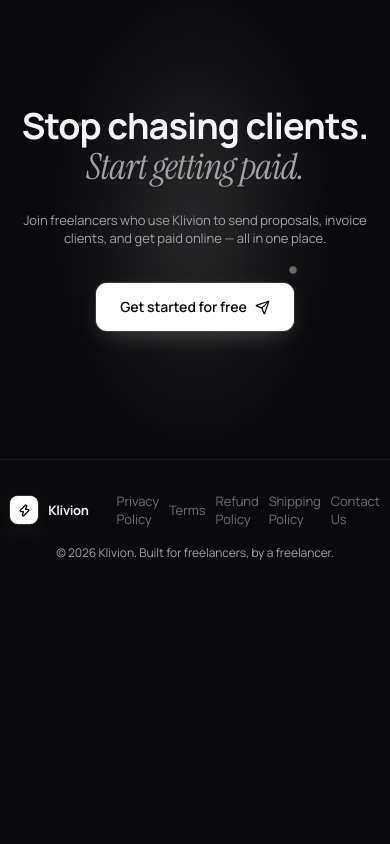
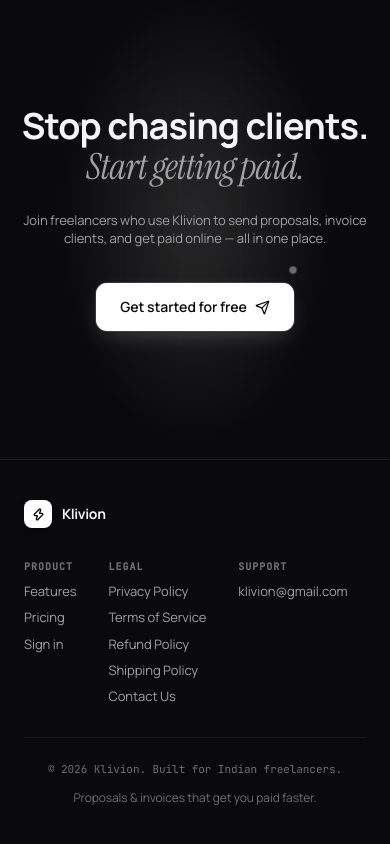
Before and after one commit to KrishnaThakur10/klivion, a Next.js app: page / in a window 390 px wide. Shown: the part 7397-8241 px from the top of the page. Before the commit the page ends 7990 px from the top, so only its background shows below. Built offline with nearby package versions, Linux system fonts and the light colour scheme.

Commit message:
fix the mobile view

```diff
--- a/app/invoices/[id]/page.tsx
+++ b/app/invoices/[id]/page.tsx
@@ -49,24 +49,29 @@
       <nav
         className="sticky top-0 z-10 backdrop-blur-xl"
         style={{
-          background: "rgba(10,10,12,0.8)",
+          background: "rgba(10,10,12,0.85)",
           borderBottom: "0.5px solid var(--hairline)",
         }}
       >
-        <div className="max-w-3xl mx-auto px-5 md:px-8 h-14 flex items-center justify-between">
-          <div className="flex items-center gap-2">
+        <div className="max-w-3xl mx-auto px-4 md:px-8 h-14 flex items-center justify-between gap-3">
+          {/* Logo */}
+          <div className="flex items-center gap-2 shrink-0">
             <div
               className="w-7 h-7 rounded-lg flex items-center justify-center"
               style={{ background: "#ffffff", boxShadow: "var(--shadow-primary)" }}
             >
               <Zap className="w-3.5 h-3.5" style={{ color: "#0a0a0c" }} strokeWidth={2.5} />
             </div>
-            <span className="text-[14px] font-semibold tracking-tight">Klivion</span>
+            <span className="text-[14px] font-semibold tracking-tight hidden sm:block">
+              Klivion
+            </span>
           </div>
-          <div className="flex items-center gap-4">
-            <PDFDownloadButton targetId={`invoice-${invoice.id}`} filename={`${invoice.number}.pdf`} label="Download PDF" />
+
+          {/* Right side */}
+          <div className="flex items-center gap-2 min-w-0">
+            {/* Status badge */}
             <span
-              className="flex items-center gap-1.5 text-[11px] font-medium px-2.5 py-1 rounded-md"
+              className="flex items-center gap-1.5 text-[11px] font-medium px-2.5 py-1 rounded-md shrink-0"
               style={{
                 background: sc.bg,
                 color: sc.color,
@@ -75,18 +80,25 @@
               }}
             >
               <StatusIcon className="w-3 h-3" />
-              {sc.label}
+              <span className="hidden sm:inline">{sc.label}</span>
             </span>
+
+            {/* PDF download */}
+            <PDFDownloadButton
+              targetId={`invoice-${invoice.id}`}
+              filename={`${invoice.number}.pdf`}
+              label="Download PDF"
+            />
           </div>
         </div>
       </nav>
 
-      <div className="max-w-3xl mx-auto px-5 md:px-8 py-10 space-y-4">
+      <div className="max-w-3xl mx-auto px-4 md:px-8 py-8 space-y-4">
 
         {/* Invoice header card */}
-        <div  id={`invoice-${invoice.id}`}>
+        <div id={`invoice-${invoice.id}`}>
           <div
-            className="rounded-2xl p-6 md:p-8"
+            className="rounded-2xl p-5 md:p-8"
             style={{
               background: "var(--bg-grid)",
               border: "0.5px solid var(--hairline)",
@@ -94,16 +106,16 @@
             }}
           >
             <div className="flex items-start justify-between gap-4 mb-6">
-              <div>
+              <div className="min-w-0">
                 <div className="flex items-center gap-3 mb-2">
                   <div
-                    className="w-9 h-9 rounded-xl flex items-center justify-center"
+                    className="w-9 h-9 rounded-xl flex items-center justify-center shrink-0"
                     style={{ background: "var(--inset-fill)", border: "0.5px solid var(--hairline)" }}
                   >
                     <Receipt className="w-4 h-4" style={{ color: "var(--text-3)" }} strokeWidth={1.5} />
                   </div>
                   <h1
-                    className="text-[22px] md:text-[26px] font-bold tracking-tight"
+                    className="text-[20px] md:text-[26px] font-bold tracking-tight"
                     style={{ color: "var(--text)", letterSpacing: "-0.02em", fontFamily: "var(--font-mono)" }}
                   >
                     {invoice.number}
@@ -132,28 +144,29 @@
                   Due Date
                 </p>
                 <p
-                  className="text-[14px] font-semibold"
+                  className="text-[13px] md:text-[14px] font-semibold"
                   style={{ color: isOverdue ? "var(--status-error)" : "var(--text)" }}
                 >
                   {new Date(invoice.dueDate).toLocaleDateString("en-IN", {
                     day: "numeric",
-                    month: "long",
+                    month: "short",
                     year: "numeric",
                   })}
                 </p>
               </div>
             </div>
 
-            {/* Line items table */}
+            {/* Line items — scrollable on mobile */}
             <div
               className="rounded-xl overflow-hidden mb-5"
               style={{ border: "0.5px solid var(--hairline)" }}
             >
+              <div className="overflow-x-auto">
                 {/* Table header */}
                 <div
-                className="grid px-4 py-2.5 text-[10px] font-semibold uppercase tracking-wider"
+                  className="grid px-4 py-2.5 text-[10px] font-semibold uppercase tracking-wider min-w-[400px]"
                   style={{
-                  gridTemplateColumns: "1fr 60px 100px 100px",
+                    gridTemplateColumns: "1fr 56px 96px 96px",
                     background: "var(--inset-fill)",
                     color: "var(--text-3)",
                     fontFamily: "var(--font-mono)",
@@ -169,9 +182,9 @@
                 {invoice.lineItems.map((item, i) => (
                   <div
                     key={item.id}
-                  className="grid items-center px-4 py-3"
+                    className="grid items-center px-4 py-3 min-w-[400px]"
                     style={{
-                    gridTemplateColumns: "1fr 60px 100px 100px",
+                      gridTemplateColumns: "1fr 56px 96px 96px",
                       borderBottom:
                         i < invoice.lineItems.length - 1
                           ? "0.5px solid rgba(255,255,255,0.04)"
@@ -196,10 +209,11 @@
                   </div>
                 ))}
               </div>
+            </div>
 
             {/* Totals */}
             <div className="flex justify-end">
-              <div className="w-60 space-y-2">
+              <div className="w-full sm:w-60 space-y-2">
                 <div className="flex justify-between text-[13px]">
                   <span style={{ color: "var(--text-3)" }}>Subtotal</span>
                   <span style={{ color: "var(--text-2)" }}>
@@ -260,7 +274,7 @@
           </div>
         ) : (
           <div
-            className="rounded-2xl p-6 md:p-8 text-center"
+            className="rounded-2xl p-5 md:p-8 text-center"
             style={{
               background: "var(--bg-grid)",
               border: "0.5px solid var(--hairline-strong)",
--- a/app/page.tsx
+++ b/app/page.tsx
@@ -566,36 +566,144 @@
 /* ── Footer ── */
 function Footer() {
   return (
-    <footer className="border-t border-border">
-      <div className="mx-auto flex max-w-6xl flex-col items-center justify-between gap-4 px-4 py-8 sm:flex-row">
-        <div className="flex items-center gap-7">
-          <div className="flex items-center gap-2.5">
-            <span className="btn-panel grid h-7 w-7 place-items-center rounded-lg bg-primary text-primary-foreground">
-              <Zap size={13} strokeWidth={2.5} />
+    <footer style={{ borderTop: "0.5px solid rgba(255,255,255,0.08)" }}>
+      <div className="mx-auto max-w-6xl px-6 py-10">
+        {/* Top row */}
+        <div className="flex flex-col gap-8 sm:flex-row sm:items-start sm:justify-between">
+          {/* Brand */}
+          <div className="flex items-center gap-2.5 shrink-0">
+            <div
+              className="w-7 h-7 rounded-lg flex items-center justify-center"
+              style={{
+                background: "#ffffff",
+                boxShadow: "inset 0 1px 0 rgba(255,255,255,0.4), 0 4px 12px -4px rgba(0,0,0,0.6)",
+              }}
+            >
+              <Zap size={13} strokeWidth={2.5} style={{ color: "#0a0a0c" }} />
+            </div>
+            <span
+              className="text-[14px] font-bold tracking-tight"
+              style={{ color: "#f5f5f7", fontFamily: "Manrope, sans-serif" }}
+            >
+              Klivion
             </span>
-            <span className="font-bold tracking-tight">Klivion</span>
           </div>
-          <div className="flex items-center gap-2.5">
-            <Link href="/privacy" style={{ fontFamily: "Manrope, sans-serif", fontSize: "13px", color: "#6e6e73", textDecoration: "none" }}>
-              Privacy Policy
-            </Link>
-            <Link href="/terms" style={{ fontFamily: "Manrope, sans-serif", fontSize: "13px", color: "#6e6e73", textDecoration: "none" }}>
-              Terms
-            </Link>
-            <Link href="/refund-policy" style={{ fontFamily: "Manrope, sans-serif", fontSize: "13px", color: "#6e6e73", textDecoration: "none" }}>
-              Refund Policy
-            </Link>
-            <Link href="/shipping-policy" style={{ fontFamily: "Manrope, sans-serif", fontSize: "13px", color: "#6e6e73", textDecoration: "none" }}>
-              Shipping Policy
-            </Link>
-            <Link href="/contact" style={{ fontFamily: "Manrope, sans-serif", fontSize: "13px", color: "#6e6e73", textDecoration: "none" }}>
-              Contact Us
-            </Link>
+
+          {/* Links grid */}
+          <div className="flex flex-wrap gap-x-8 gap-y-3">
+            <div className="flex flex-col gap-2">
+              <p
+                className="text-[10px] font-semibold uppercase tracking-widest"
+                style={{ color: "#6e6e73", fontFamily: "'JetBrains Mono', monospace" }}
+              >
+                Product
+              </p>
+              {[
+                { label: "Features", href: "/#features" },
+                { label: "Pricing", href: "/#pricing" },
+                { label: "Sign in", href: "/login" },
+              ].map(l => (
+                <Link
+                  key={l.href}
+                  href={l.href}
+                  style={{
+                    fontFamily: "Manrope, sans-serif",
+                    fontSize: "13px",
+                    color: "#a1a1a6",
+                    textDecoration: "none",
+                  }}
+                  onMouseEnter={e => ((e.target as HTMLElement).style.color = "#f5f5f7")}
+                  onMouseLeave={e => ((e.target as HTMLElement).style.color = "#a1a1a6")}
+                >
+                  {l.label}
+                </Link>
+              ))}
+            </div>
+
+            <div className="flex flex-col gap-2">
+              <p
+                className="text-[10px] font-semibold uppercase tracking-widest"
+                style={{ color: "#6e6e73", fontFamily: "'JetBrains Mono', monospace" }}
+              >
+                Legal
+              </p>
+              {[
+                { label: "Privacy Policy", href: "/privacy" },
+                { label: "Terms of Service", href: "/terms" },
+                { label: "Refund Policy", href: "/refund-policy" },
+                { label: "Shipping Policy", href: "/shipping-policy" },
+                { label: "Contact Us", href: "/contact" },
+              ].map(l => (
+                <Link
+                  key={l.href}
+                  href={l.href}
+                  style={{
+                    fontFamily: "Manrope, sans-serif",
+                    fontSize: "13px",
+                    color: "#a1a1a6",
+                    textDecoration: "none",
+                  }}
+                  onMouseEnter={e => ((e.target as HTMLElement).style.color = "#f5f5f7")}
+                  onMouseLeave={e => ((e.target as HTMLElement).style.color = "#a1a1a6")}
+                >
+                  {l.label}
+                </Link>
+              ))}
+            </div>
+
+            <div className="flex flex-col gap-2">
+              <p
+                className="text-[10px] font-semibold uppercase tracking-widest"
+                style={{ color: "#6e6e73", fontFamily: "'JetBrains Mono', monospace" }}
+              >
+                Support
+              </p>
+              {[
+                { label: "klivion@gmail.com", href: "mailto:klivion@gmail.com" },
+              ].map(l => (
+                <a
+                  key={l.href}
+                  href={l.href}
+                  style={{
+                    fontFamily: "Manrope, sans-serif",
+                    fontSize: "13px",
+                    color: "#a1a1a6",
+                    textDecoration: "none",
+                  }}
+                  onMouseEnter={e => ((e.target as HTMLElement).style.color = "#f5f5f7")}
+                  onMouseLeave={e => ((e.target as HTMLElement).style.color = "#a1a1a6")}
+                >
+                  {l.label}
+                </a>
+              ))}
+            </div>
           </div>
         </div>
-        <p className="text-xs text-muted-foreground">
-          © 2026 Klivion. Built for freelancers, by a freelancer.
-        </p>
+
+        {/* Bottom row */}
+        <div
+          className="mt-8 pt-6 flex flex-col sm:flex-row items-center justify-between gap-3"
+          style={{ borderTop: "0.5px solid rgba(255,255,255,0.06)" }}
+        >
+          <p
+            style={{
+              fontFamily: "'JetBrains Mono', monospace",
+              fontSize: "11px",
+              color: "#6e6e73",
+            }}
+          >
+            © 2026 Klivion. Built for Indian freelancers.
+          </p>
+          <p
+            style={{
+              fontFamily: "Manrope, sans-serif",
+              fontSize: "12px",
+              color: "#6e6e73",
+            }}
+          >
+            Proposals & invoices that get you paid faster.
+          </p>
+        </div>
       </div>
     </footer>
   )
--- a/app/proposals/[token]/page.tsx
+++ b/app/proposals/[token]/page.tsx
@@ -40,28 +40,29 @@
       <nav
         className="sticky top-0 z-10 backdrop-blur-xl"
         style={{
-          background: "rgba(10,10,12,0.8)",
+          background: "rgba(10,10,12,0.85)",
           borderBottom: "0.5px solid var(--hairline)",
         }}
       >
-        <div className="max-w-3xl mx-auto px-5 md:px-8 h-14 flex items-center justify-between">
-          <div className="flex items-center gap-2">
+        <div className="max-w-3xl mx-auto px-4 md:px-8 h-14 flex items-center justify-between gap-3">
+          {/* Logo */}
+          <div className="flex items-center gap-2 shrink-0">
             <div
               className="w-7 h-7 rounded-lg flex items-center justify-center"
               style={{ background: "#ffffff", boxShadow: "var(--shadow-primary)" }}
             >
               <Zap className="w-3.5 h-3.5" style={{ color: "#0a0a0c" }} strokeWidth={2.5} />
             </div>
-            <span className="text-[14px] font-semibold tracking-tight">Klivion</span>
+            <span className="text-[14px] font-semibold tracking-tight hidden sm:block">
+              Klivion
+            </span>
           </div>
-          <div className="flex items-center gap-3">
-              <PDFDownloadButton
-                targetId={`proposal-${proposal.id}`}
-                filename={`${proposal.title.replace(/\s+/g, "-")}.pdf`}
-                label="Download PDF"
-              />
+
+          {/* Right side — status badge + download */}
+          <div className="flex items-center gap-2 min-w-0">
+            {/* Status badge */}
             <span
-                className="flex items-center gap-1.5 text-[11px] font-medium px-2.5 py-1 rounded-md"
+              className="flex items-center gap-1.5 text-[11px] font-medium px-2.5 py-1 rounded-md shrink-0"
               style={{
                 background: sc.bg,
                 color: sc.color,
@@ -70,17 +71,24 @@
               }}
             >
               <StatusIcon className="w-3 h-3" />
-                {sc.label}
+              <span className="hidden sm:inline">{sc.label}</span>
             </span>
+
+            {/* PDF download */}
+            <PDFDownloadButton
+              targetId={`proposal-${proposal.id}`}
+              filename={`${proposal.title.replace(/\s+/g, "-")}.pdf`}
+              label="Download PDF"
+            />
           </div>
         </div>
       </nav>
 
-      <div className="max-w-3xl mx-auto px-5 md:px-8 py-10 space-y-4">
+      <div className="max-w-3xl mx-auto px-4 md:px-8 py-8 space-y-4">
         <div id={`proposal-${proposal.id}`}>
           {/* Proposal meta card */}
           <div
-            className="rounded-2xl p-6 md:p-8"
+            className="rounded-2xl p-5 md:p-8 mb-4"
             style={{
               background: "var(--bg-grid)",
               border: "0.5px solid var(--hairline)",
@@ -88,12 +96,12 @@
             }}
           >
             <h1
-              className="text-[22px] md:text-[28px] font-bold tracking-tight mb-3"
+              className="text-[20px] md:text-[28px] font-bold tracking-tight mb-3"
               style={{ color: "var(--text)", letterSpacing: "-0.02em" }}
             >
               {proposal.title}
             </h1>
-            <div className="flex flex-wrap items-center gap-x-5 gap-y-1.5 text-[13px]" style={{ color: "var(--text-3)" }}>
+            <div className="flex flex-wrap items-center gap-x-4 gap-y-1.5 text-[13px]" style={{ color: "var(--text-3)" }}>
               <span>
                 From:{" "}
                 <span className="font-medium" style={{ color: "var(--text-2)" }}>
@@ -120,7 +128,7 @@
 
           {/* Proposal content */}
           <div
-            className="rounded-2xl p-6 md:p-10"
+            className="rounded-2xl p-5 md:p-10"
             style={{
               background: "var(--bg-grid)",
               border: "0.5px solid var(--hairline)",
@@ -161,7 +169,7 @@
           </div>
         ) : (
           <div
-            className="rounded-2xl p-6 md:p-8"
+            className="rounded-2xl p-5 md:p-8"
             style={{
               background: "var(--bg-grid)",
               border: "0.5px solid var(--hairline-strong)",
```
Also changed, not shown: components/mobile-sidebar.tsx (+30 -25 lines). Lines whose indentation alone changed are shown as unchanged.
